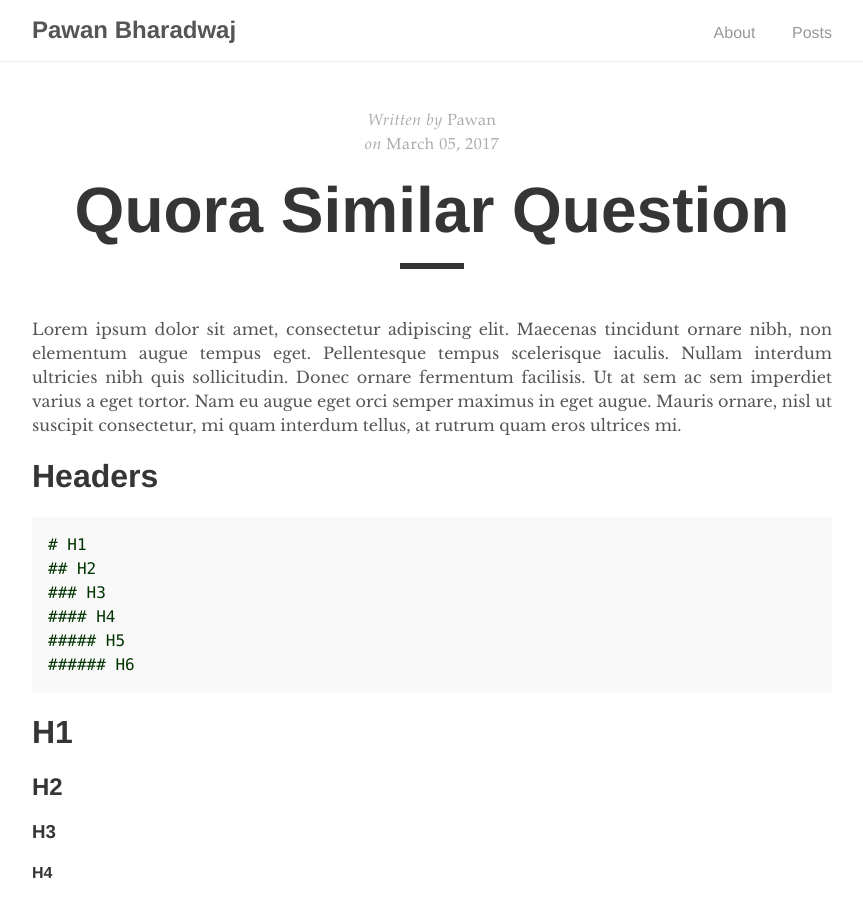
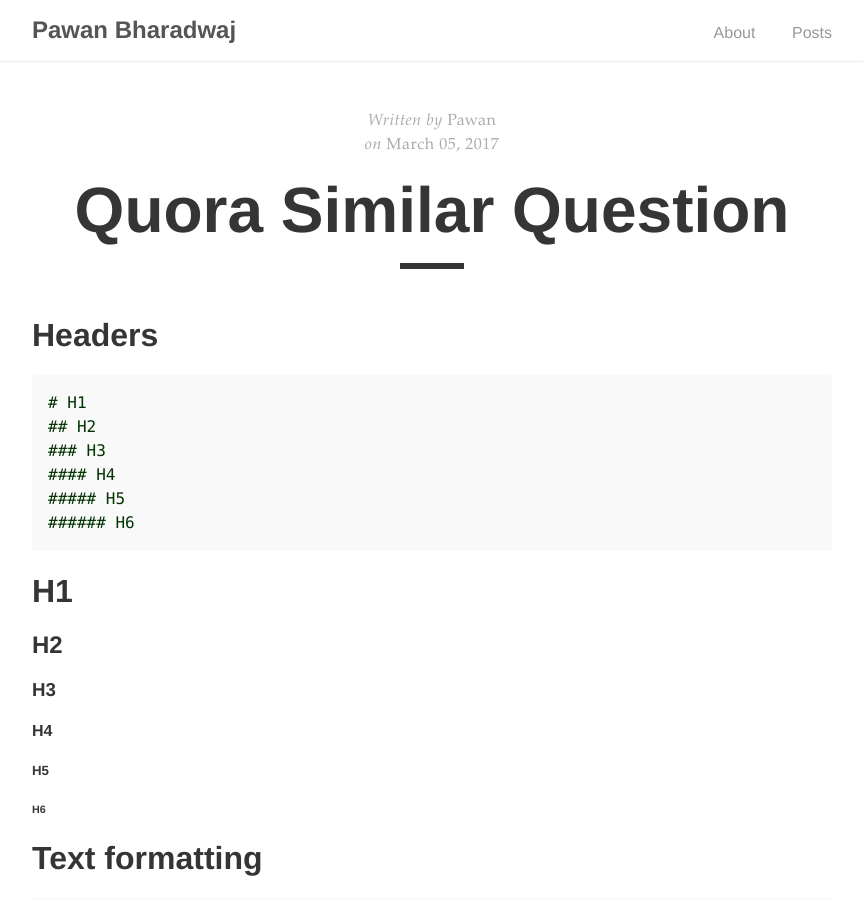
Before and after one commit to legsidestrangle/legsidestrangle.github.io, a Jekyll site: the page built from _posts/2017-03-05-Quora-Similar-Question.md, in a window 1280 px wide and 900 px high. Shown: the whole window, without its empty margins (208-1071 px from the left). Built offline with Jekyll 4.4.1, drawn with Linux system fonts in a browser that asks for light colours.

Commit message:
Update 2017-03-05-Quora-Similar-Question.md

```diff
--- a/_posts/2017-03-05-Quora-Similar-Question.md
+++ b/_posts/2017-03-05-Quora-Similar-Question.md
@@ -4,7 +4,6 @@ title: "Quora Similar Question "
 author: "Pawan"
 ---
 
-Lorem ipsum dolor sit amet, consectetur adipiscing elit. Maecenas tincidunt ornare nibh, non elementum augue tempus eget. Pellentesque tempus scelerisque iaculis. Nullam interdum ultricies nibh quis sollicitudin. Donec ornare fermentum facilisis. Ut at sem ac sem imperdiet varius a eget tortor. Nam eu augue eget orci semper maximus in eget augue. Mauris ornare, nisl ut suscipit consectetur, mi quam interdum tellus, at rutrum quam eros ultrices mi.
 
 # Headers
 {% highlight markdown %}
```
